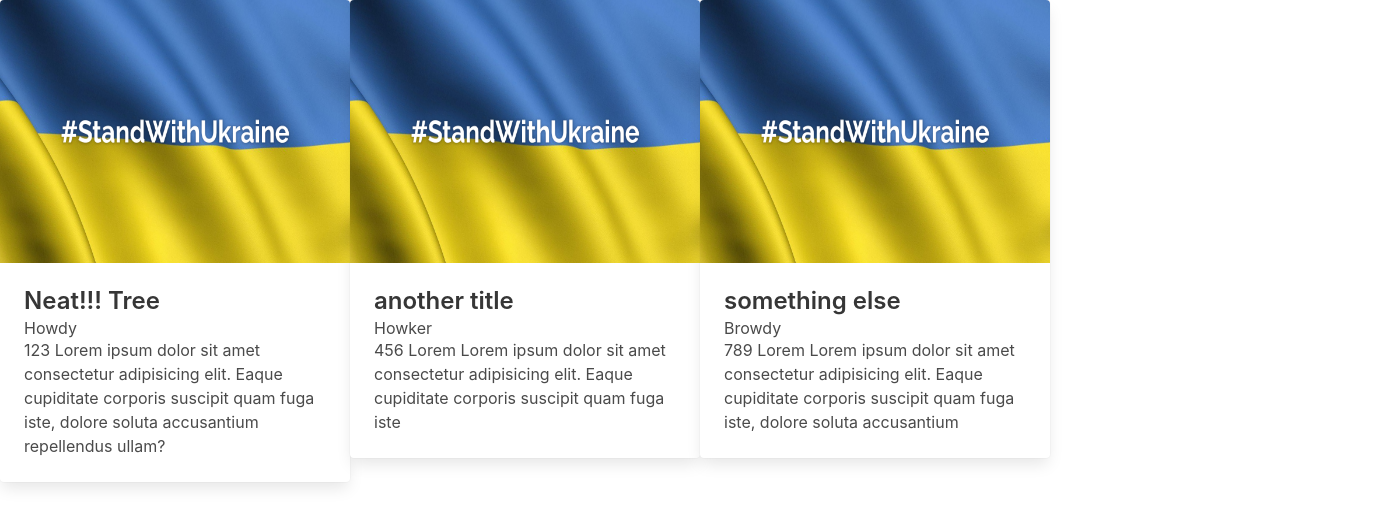
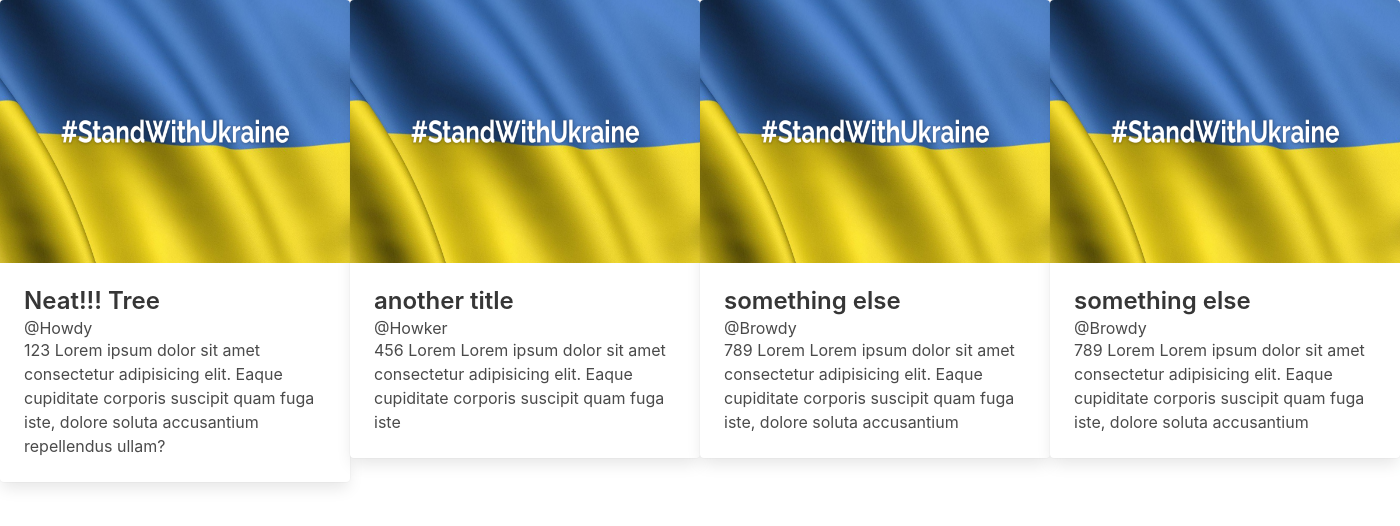
Before and after one commit to HennadiiZ/angUdCards, an Angular app: page / in a window 1280 px wide. Shown: the top 526 px of the page, 1400 px wide, since content can reach past the window. Built offline with nearby package versions, Linux system fonts and the light colour scheme.

Commit message:
refactoring hard code to more dynamic code / ngFor

```diff
--- a/src/app/app.component.html
+++ b/src/app/app.component.html
@@ -1,26 +1,13 @@
 
 <div class="card-wrapper">
+
   <app-card
-  [title] = "data[0].title"
-  [imageUrl] = "data[0].url"
-  [text] = "data[0].text"
-  [username] = "data[0].userName"
+  *ngFor="let d of data"
+  [title] = "d.title"
+  [imageUrl] = "d.url"
+  [text] = "d.text"
+  [username] = "d.userName"
   >
   </app-card>
 
-  <app-card
-  [title] = "data[1].title"
-  [imageUrl] = "data[1].url"
-  [text] = "data[1].text"
-  [username] = "data[1].userName"
-  >
-  </app-card>
-
-  <app-card
-  [title] = "data[2].title"
-  [imageUrl] = "data[2].url"
-  [text] = "data[2].text"
-  [username] = "data[2].userName"
-  >
-  </app-card>
 </div>
--- a/src/app/app.component.ts
+++ b/src/app/app.component.ts
@@ -11,6 +11,7 @@ export class AppComponent {
     {title: "Neat!!! Tree", url: "assets/Ukraine.png", userName:"Howdy", text: "123 Lorem ipsum dolor sit amet consectetur adipisicing elit. Eaque cupiditate corporis suscipit quam fuga iste, dolore soluta accusantium repellendus ullam?"},
     {title: "another title", url: "assets/Ukraine.png", userName:"Howker", text: "456 Lorem Lorem ipsum dolor sit amet consectetur adipisicing elit. Eaque cupiditate corporis suscipit quam fuga iste"},
     {title: "something else", url: "assets/Ukraine.png", userName:"Browdy", text: "789 Lorem Lorem ipsum dolor sit amet consectetur adipisicing elit. Eaque cupiditate corporis suscipit quam fuga iste, dolore soluta accusantium"},
+    {title: "something else", url: "assets/Ukraine.png", userName:"Browdy", text: "789 Lorem Lorem ipsum dolor sit amet consectetur adipisicing elit. Eaque cupiditate corporis suscipit quam fuga iste, dolore soluta accusantium"},
   ];
 
 
--- a/src/app/card/card.component.html
+++ b/src/app/card/card.component.html
@@ -1,14 +1,15 @@
 <div class="card">
     <div class="card-image">
       <figure class="image is-4by3">
-          <img src="{{ imageUrl }}" alt="image">
+          <!-- <img src="{{ imageUrl }}" alt="image">  -->
+          <img [src]="imageUrl" alt="image">
       </figure>
     </div>
 
     <div class="card-content">
       <div class="media-content">
         <p class="title is-4">{{ title }}</p>
-        <p class="subtitle is-6">{{ username }}</p>
+        <p class="subtitle is-6">@{{ username }}</p>
       </div>
 
        <div class="content">
```
